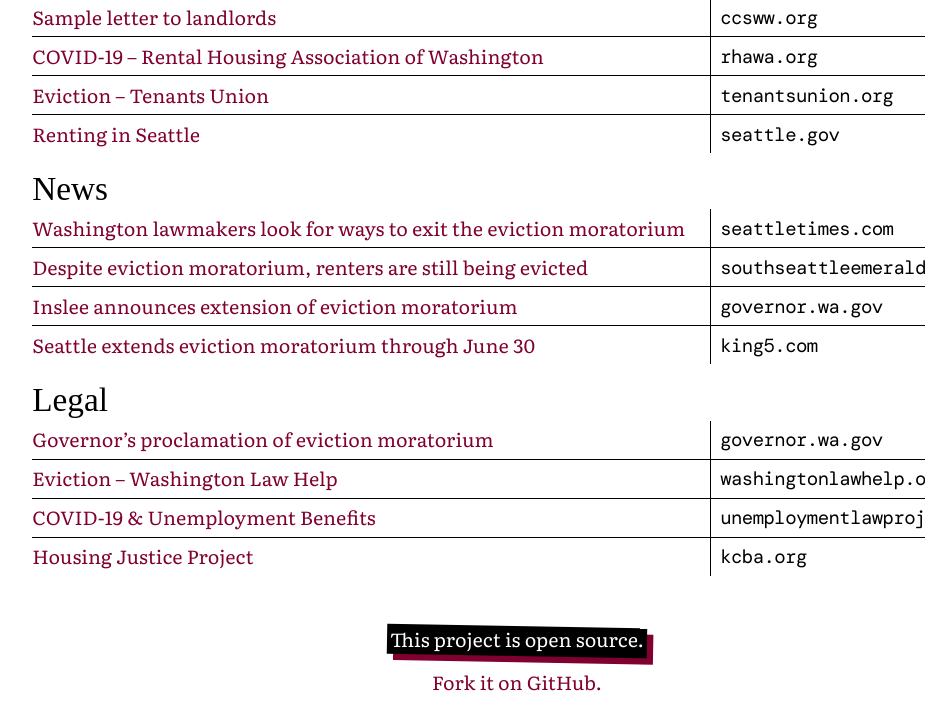
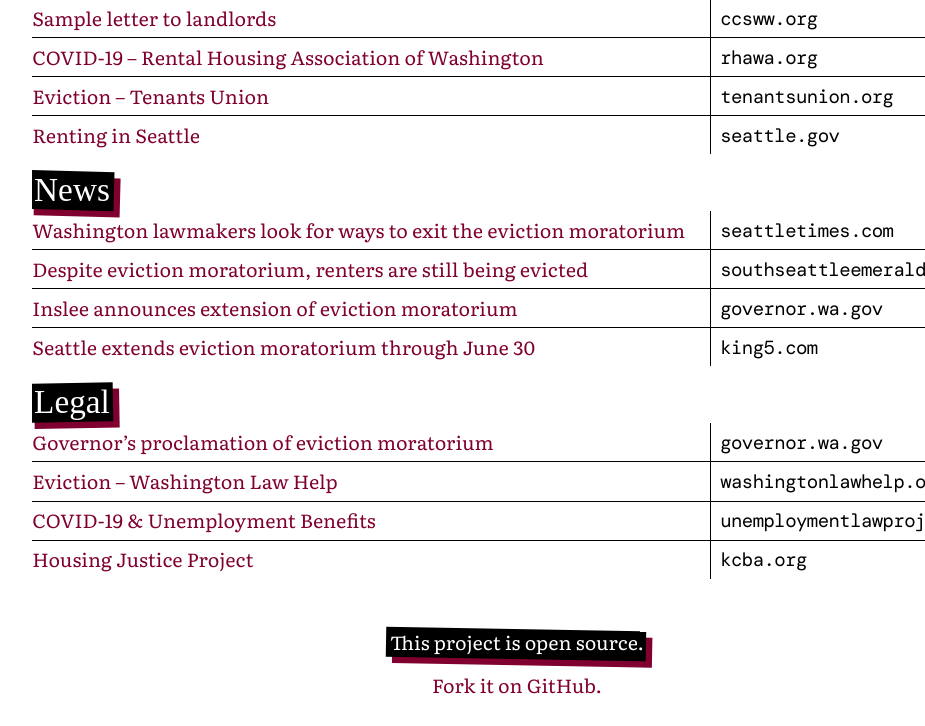
Before and after one commit to olivernorred/eviction-moratorium-info, a plain HTML site: page index.html in a window 1280 px wide. Shown: the part 556-1282 px from the top of the page, without its empty margins (123-1048 px from the left). Drawn offline with Linux system fonts and the light colour scheme; a web font is replaced by a local one.

Commit message:
banner class on category headers

```diff
--- a/injector.js
+++ b/injector.js
@@ -27,7 +27,7 @@ fetch("links.csv")
 			let row;
 			if(col.length === 1) {
 				row = `</table>
-				<h2>${col[0]}</h2>
+				<h2 class="banner">${col[0]}</h2>
 				<table>`
 			}
 			else {
--- a/main.css
+++ b/main.css
@@ -115,7 +115,7 @@ a:hover {
 .banner::before {
 	content: "";
 	position: absolute;
-	top: -2px; left: -3px;
+	top: -2px; left: -4px;
 	width: 100%; height: 100%;
 	padding: 3px;
 	background: var(--fg);
@@ -123,6 +123,9 @@ a:hover {
 	z-index: -1;
 	transform: rotate(-1deg);
 	box-shadow: .33rem .33rem var(--acolor);
+}
+.banner:nth-of-type(even)::before {
+	transform: rotate(1.5deg);
 }
 
 #content {
@@ -187,7 +190,8 @@ hr {
 
 #content h2 {
 	margin: 1rem 0;
-	margin-bottom: .2rem;
+	margin-bottom: .25rem;
+	padding: 0 .1rem;
 	font-weight: 400;
 }
 
```
